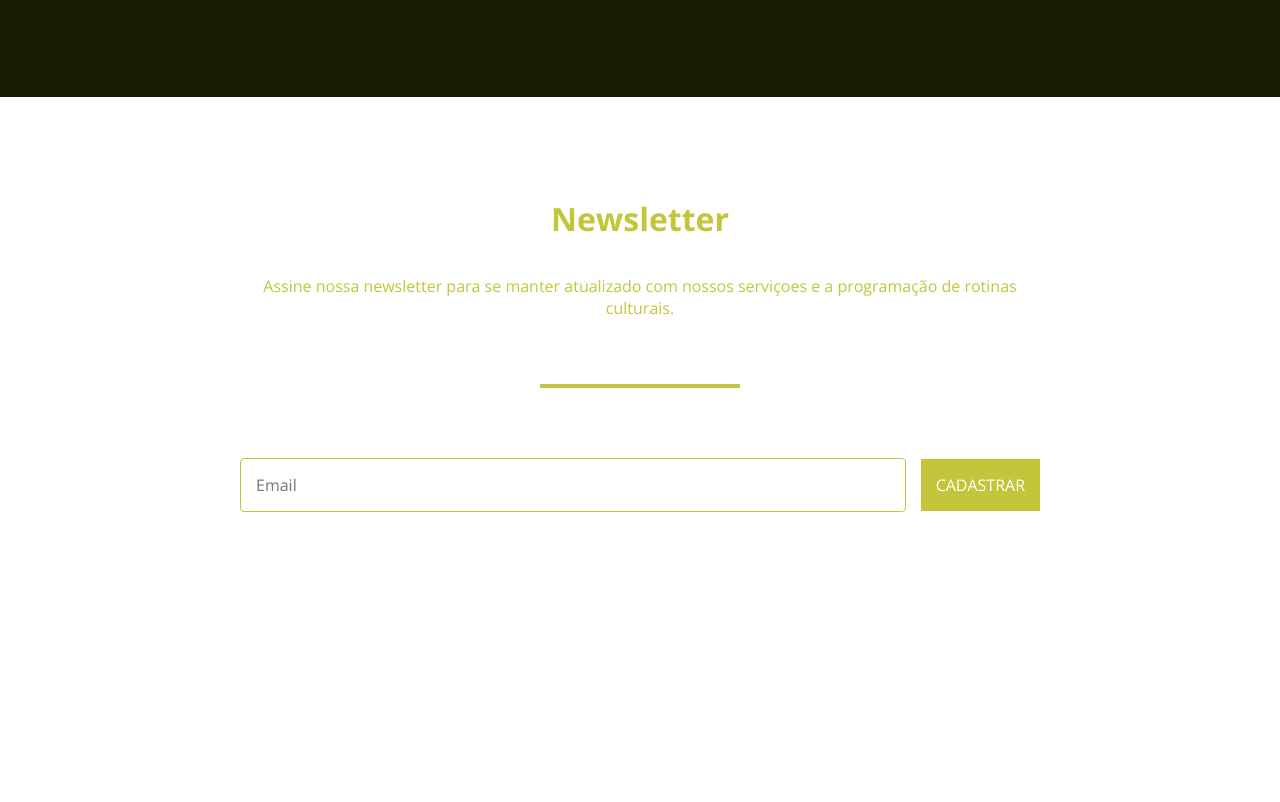
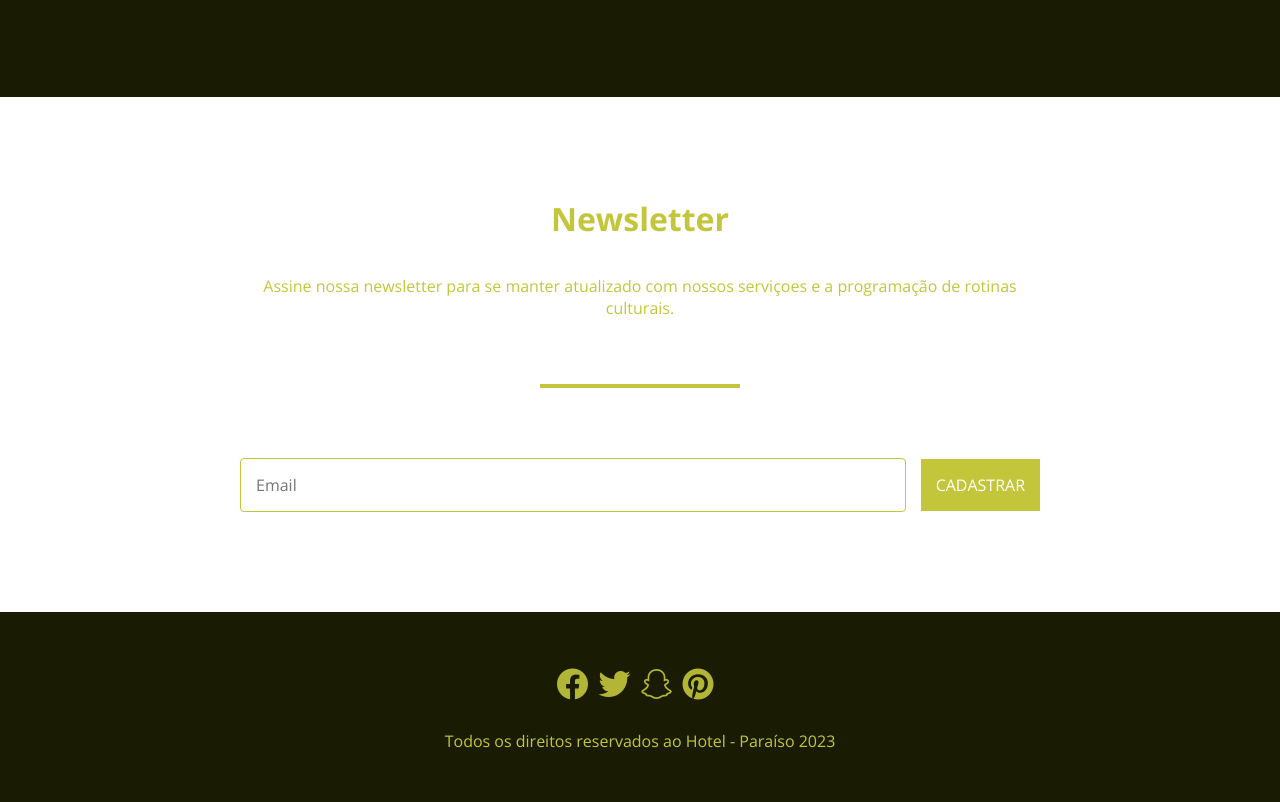
Before and after one commit to WillenAndrade/Flexbox-curso-1, a plain HTML site: page index.html in a window 1280 px wide. Shown: the part 2589-3391 px from the top of the page. Before the commit the page ends 3201 px from the top, so only its background shows below. Drawn offline with nearby package versions, Linux system fonts and the light colour scheme.

Commit message:
Footer e finalizações

```diff
--- a/CSS/style.css
+++ b/CSS/style.css
@@ -70,3 +70,12 @@ header img {margin-bottom: 15px;}
 .newsletter button {padding: 15px; background-color: #c3c63b; color: #fff; text-transform: uppercase; border: none; border-radius 4px; cursor: pointer;}
 @media (max-width: 700px) {
   .newsletter input {flex-basis: 100%; margin-bottom: 15px;}
+}
+
+/*FOOTER*/
+footer {display: flex; flex-direction: column; background-color: #191c03; padding: 50px 0; align-items: center;}
+footer ul {display: flex; margin-bottom: 25px;}
+footer ul li { margin-right: 10px;}
+footer ul li: last-child {margin-right: 0;}
+footer ul li a {color: #c3c63b; font-size: 2rem;}
+footer p {color: #c3c63b; text-align: center;}
--- a/index.html
+++ b/index.html
@@ -68,6 +68,16 @@
           </form>
       </section>
 
+      <footer>
+          <ul>
+            <li><a href="#"><i class="fab fa-facebook"></i></a></li>
+            <li><a href="#"><i class="fab fa-twitter"></i></a></li>
+            <li><a href="#"><i class="fab fa-snapchat"></i></a></li>
+            <li><a href="#"><i class="fab fa-pinterest"></i></a></li>
+          </ul>
+            <p>Todos os direitos reservados ao Hotel - Paraíso 2023</p>
+      </footer>
+
 
 
 
```
